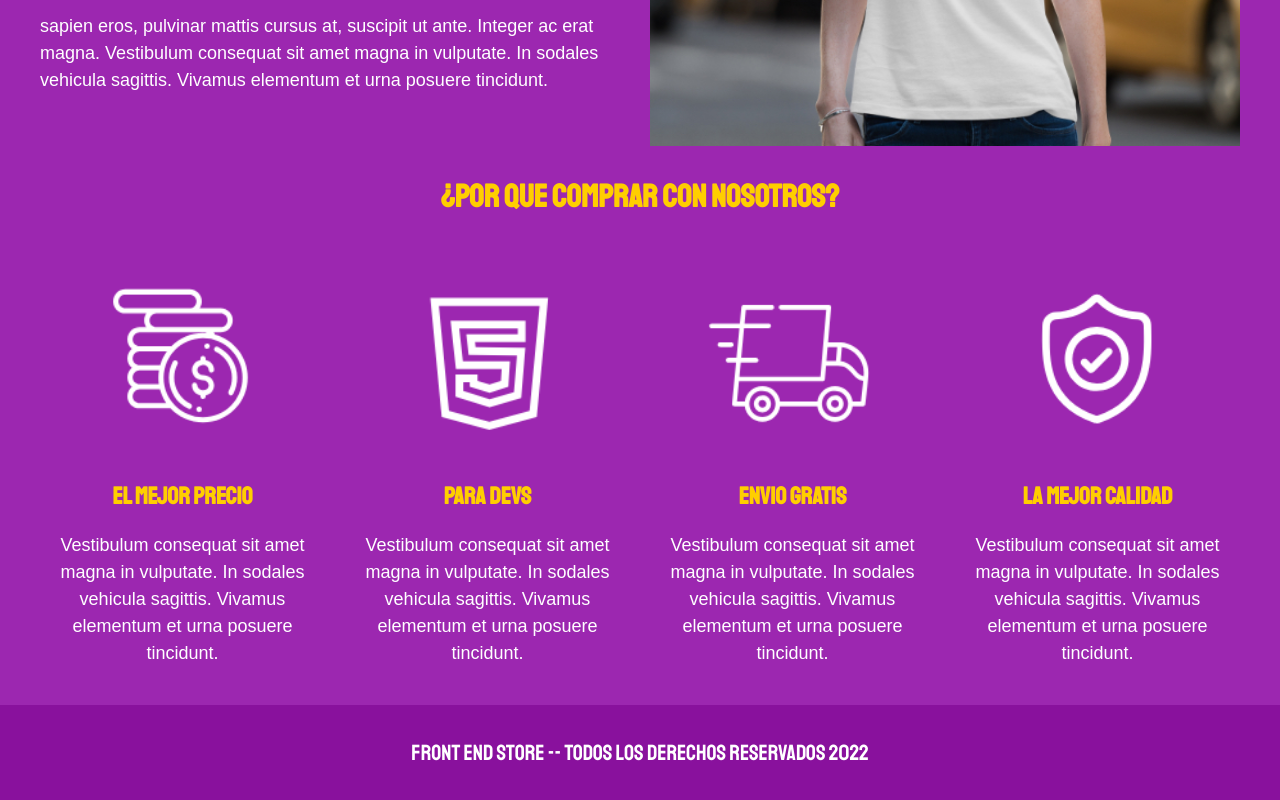
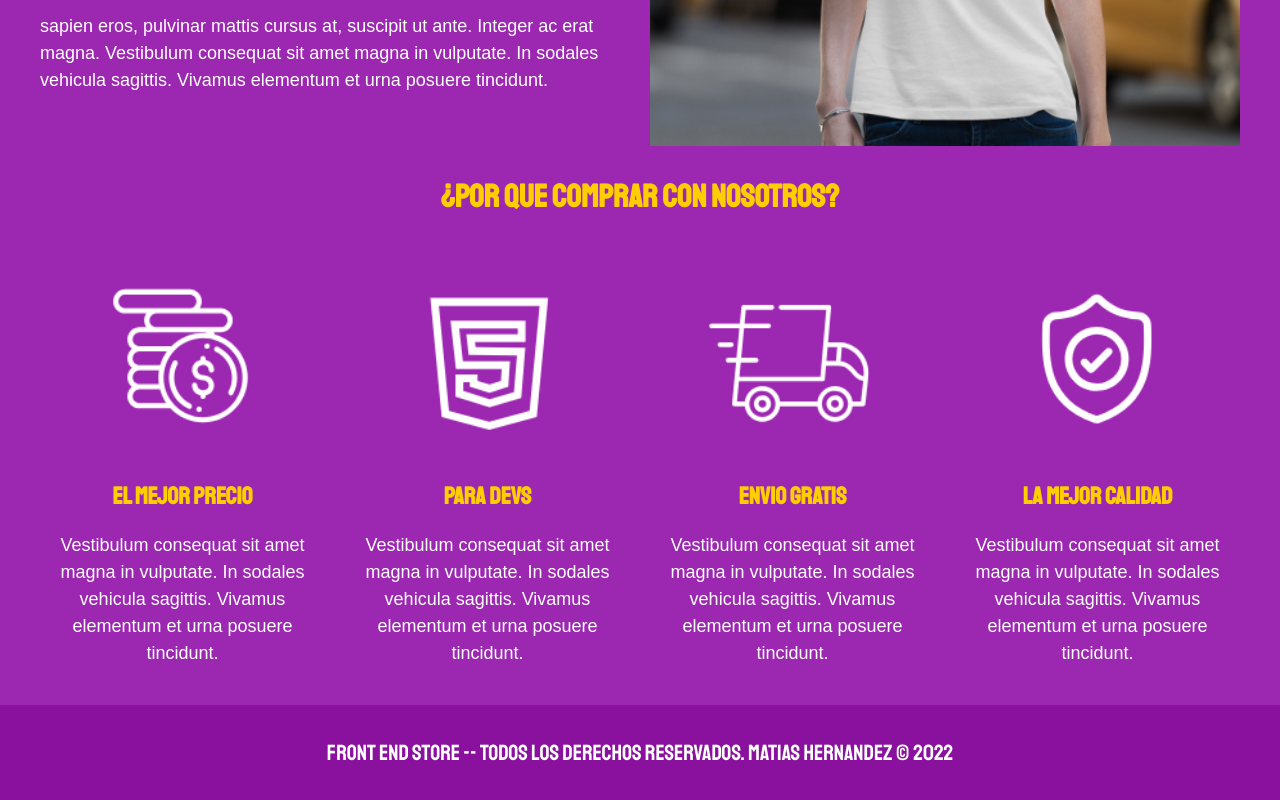
Before and after one commit to matiash1912/frontEnd-store, a plain HTML site: page nosotros.html in a window 1280 px wide. Shown: the part 629-1429 px from the top of the page. Drawn offline with Linux system fonts and the light colour scheme.

Commit message:
Update Copyright

```diff
--- a/nosotros.html
+++ b/nosotros.html
@@ -86,7 +86,7 @@
     </section>
 
     <footer class="footer">
-        <p class="footer__texto">Front End Store -- Todos los derechos reservados 2022 </p>
+        <p class="footer__texto">Front End Store -- Todos los derechos reservados. Matias Hernandez © 2022 </p>
     </footer>
 </body>
 </html>
```
